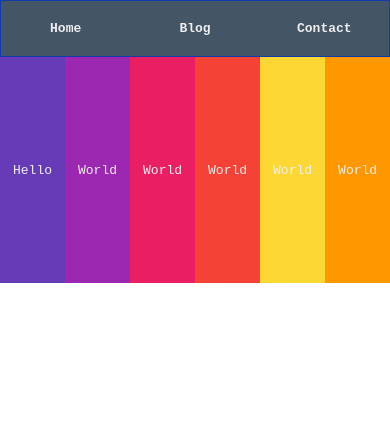
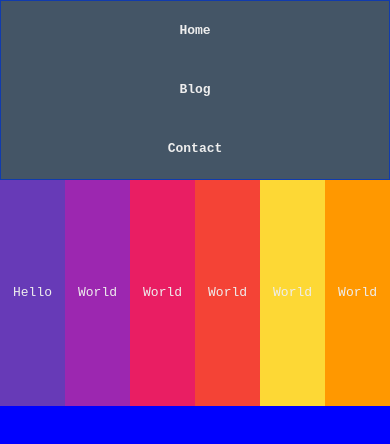
Before and after one commit to saratonite/css-workshops, a website: page src/flexbox/index.html in a window 390 px wide. Drawn offline with Linux system fonts and the light colour scheme.

Commit message:
Updated navigation

```diff
--- a/src/flexbox/index.html
+++ b/src/flexbox/index.html
@@ -20,27 +20,51 @@
 		background: #f56;
 	}
 	.flex-nav li {
-		padding: 20px;
 		background: #456;
+		text-align: center;
+		display: flex;
+		border-bottom: 3px solid #bbb;
 		flex-basis: 200px;
-		text-align: center;
+		flex-grow: 1;
+		flex-shrink: 1;
 	}
 	.flex-nav li:hover{
 		background: #466;
+		border-bottom-color: #125432;
 	}
 	.flex-nav li a{
-
 		color: #eee;
 		text-decoration: none;
 		font-weight: bold;
+		padding: 1.7em;
+		display: block;
+		flex-grow: 1;
 	}
+
+@media  (max-width:500px) {
+
+	body{
+		background: blue;
+	}
+
+		.flex-nav ul {
+			flex-direction: column;;
+		}
+
+		.flex-nav li {
+			flex-basis: auto;s
+			flex-shrink: 1;
+			border-bottom: none;
+		}
+
+}
+
 	/* Boxes */
 	.f-container {
 		display: flex;
 		background-color: #f56;
 		flex-direction: row;;
 		align-items: center;
-		fle
 	}
 
 	.f-item {
@@ -53,6 +77,10 @@
 		align-items: center;
 		flex-grow: 1;
 	}
+	.f-item:hover{
+		opacity: .6;
+	}
+
 
 
 	</style>
```
